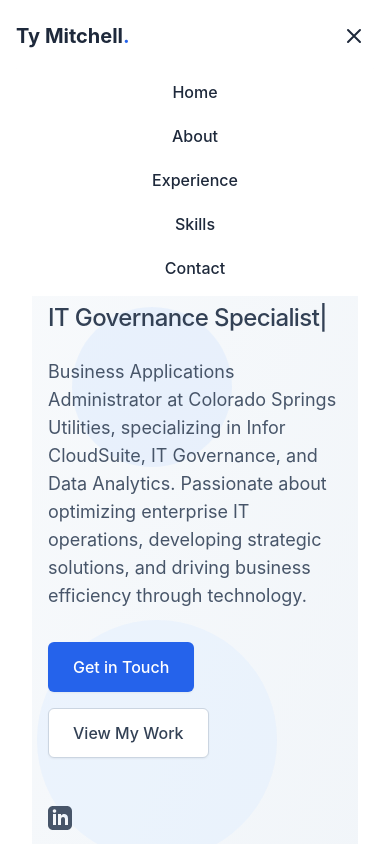
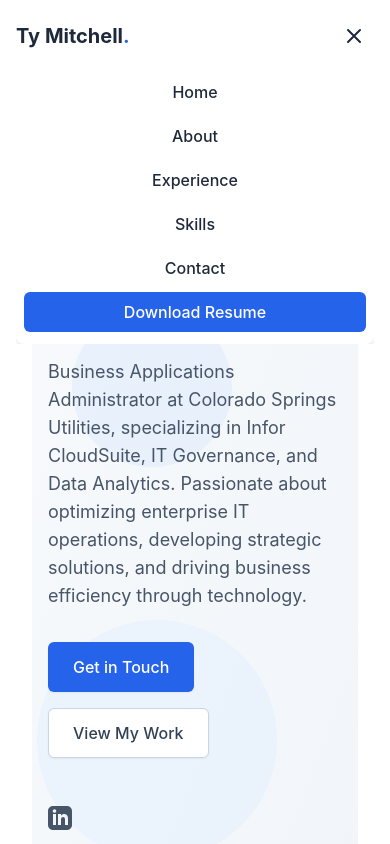
Before and after one commit to trailheadwebdesign/TyMitchell, a React (Vite) app: page / in a window 390 px wide. Both pictures are taken after a click on the button "Open main menu". Shown: the top 844 px of the page. Built offline with nearby package versions, Linux system fonts and the light colour scheme.

Commit message:
added mobile resume download

```diff
--- a/src/components/Navbar.jsx
+++ b/src/components/Navbar.jsx
@@ -1,4 +1,4 @@
-import { useState } from 'react'
+import { useState } from 'react';
 
 function Navbar({ scrolled, bgColor = "bg-white" }) {
   const [mobileMenuOpen, setMobileMenuOpen] = useState(false);
@@ -28,33 +28,28 @@ function Navbar({ scrolled, bgColor = "bg-white" }) {
                 <a
                   key={item}
                   href={`#${item.toLowerCase()}`}
-                  className={`
-                    ${scrolled ? 'text-slate-700 hover:text-blue-600' : 'text-slate-800 hover:text-blue-600'}
-                    transition-colors duration-200 text-sm font-medium
-                  `}
+                  className={`transition-colors duration-200 text-sm font-medium ${
+                    scrolled ? 'text-slate-700 hover:text-blue-600' : 'text-slate-800 hover:text-blue-600'
+                  }`}
                 >
                   {item}
                 </a>
               ))}
             </nav>
 
-            {/* Call to action */}
+            {/* Desktop Resume Button */}
             <div className="hidden md:block">
               <a
                 href="Resume.pdf"
                 download="Ty Mitchell's Resume"
-                className={`
-                  ${scrolled
-                    ? 'bg-blue-600 text-white hover:bg-blue-700'
-                    : 'bg-blue-600 bg-opacity-90 text-white hover:bg-opacity-100'
-                  }
-                  px-4 py-2 rounded-md text-sm font-medium transition-colors duration-200
-                `}
+                className={`px-4 py-2 rounded-md text-sm font-medium transition-colors duration-200 ${
+                  scrolled ? 'bg-blue-600 text-white hover:bg-blue-700'
+                  : 'bg-blue-600 bg-opacity-90 text-white hover:bg-opacity-100'
+                }`}
               >
                 Download Resume
               </a>
             </div>
-
 
             {/* Mobile menu button */}
             <div className="md:hidden flex items-center">
@@ -82,7 +77,7 @@ function Navbar({ scrolled, bgColor = "bg-white" }) {
           {/* Mobile menu with animation */}
           <div
             className={`md:hidden overflow-hidden transition-all duration-300 ease-in-out ${
-              mobileMenuOpen ? 'max-h-60 opacity-100' : 'max-h-0 opacity-0'
+              mobileMenuOpen ? 'max-h-80 opacity-100' : 'max-h-0 opacity-0'
             }`}
           >
             <div className="px-2 pt-2 pb-3 space-y-1 sm:px-3 bg-white shadow-lg rounded-lg mt-2">
@@ -90,42 +85,31 @@ function Navbar({ scrolled, bgColor = "bg-white" }) {
                 <a
                   key={item}
                   href={`#${item.toLowerCase()}`}
-                  className={`
-                    block px-3 py-2 text-base font-medium text-slate-800 hover:text-blue-600
+                  className={`block px-3 py-2 text-base font-medium text-slate-800 hover:text-blue-600
                     transform transition-all duration-300 ease-in-out
                     ${mobileMenuOpen ? 'translate-x-0 opacity-100' : 'translate-x-4 opacity-0'}
-                    ${mobileMenuOpen ? `transition-delay-${index * 50}` : ''}
                   `}
-                  style={{
-                    transitionDelay: mobileMenuOpen ? `${index * 50}ms` : '0ms'
-                  }}
+                  style={{ transitionDelay: mobileMenuOpen ? `${index * 50}ms` : '0ms' }}
                   onClick={() => setMobileMenuOpen(false)}
                 >
                   {item}
                 </a>
               ))}
+              {/* Mobile Resume Download Button */}
               <a
-                href="/resume.pdf"
-                target="_blank"
-                className={`
-                  block px-3 py-2 text-base font-medium text-blue-600 hover:text-blue-700
-                  transform transition-all duration-300 ease-in-out
-                  ${mobileMenuOpen ? 'translate-x-0 opacity-100' : 'translate-x-4 opacity-0'}
-                  ${mobileMenuOpen ? 'transition-delay-250' : ''}
-                `}
-                style={{
-                  transitionDelay: mobileMenuOpen ? '250ms' : '0ms'
-                }}
+                href="Resume.pdf"
+                download="Ty Mitchell's Resume"
+                className="block w-full px-3 py-2 text-base font-medium text-white bg-blue-600 hover:bg-blue-700 text-center rounded-md transition-colors duration-200"
                 onClick={() => setMobileMenuOpen(false)}
               >
-                Download CV
+                Download Resume
               </a>
             </div>
           </div>
         </div>
       </header>
     </>
-  )
+  );
 }
 
-export default Navbar
+export default Navbar;
```
Also changed, not shown: src/assets/gitcommands.txt (added).
